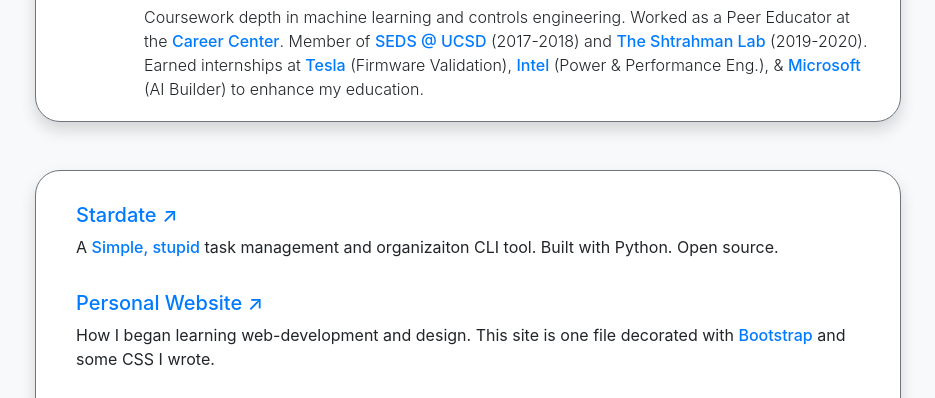
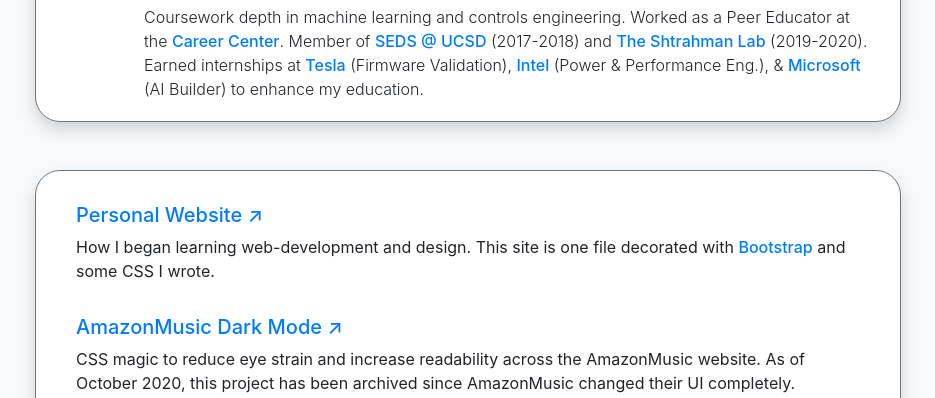
Before and after one commit to dev-bhatia/dev-bhatia.github.io, a plain HTML site: page index.html in a window 1280 px wide. Shown: the part 402-800 px from the top of the page, without its empty margins (172-1107 px from the left). Drawn offline with nearby package versions, Linux system fonts and the light colour scheme.

Commit message:
projects updated

```diff
--- a/index.html
+++ b/index.html
@@ -120,18 +120,6 @@
         <br />
         <div class="card border border-secondary br-25 shadow">
             <div class="card-body p-3">
-                <div class="select-hover px-4 py-3 br-15">
-                    <h5>
-                        <a href="https://github.com/dev-bhatia/stardate" target="_blank" rel="noreferrer">
-                            Stardate&nbsp;&#x2197;
-                        </a>
-                    </h5>
-                    <p class="mb-0">
-                        A <a href="https://en.wikipedia.org/wiki/KISS_principle" target="_blank" rel="noreferrer"
-                            class="h6">Simple, stupid</a> task management and organizaiton CLI tool. Built with Python.
-                        Open source.
-                    </p>
-                </div>
                 <div class="select-hover px-4 py-3 br-15">
                     <h5>
                         <a href="https://github.com/dev-bhatia/dev-bhatia.github.io" target="_blank" rel="noreferrer">
```
